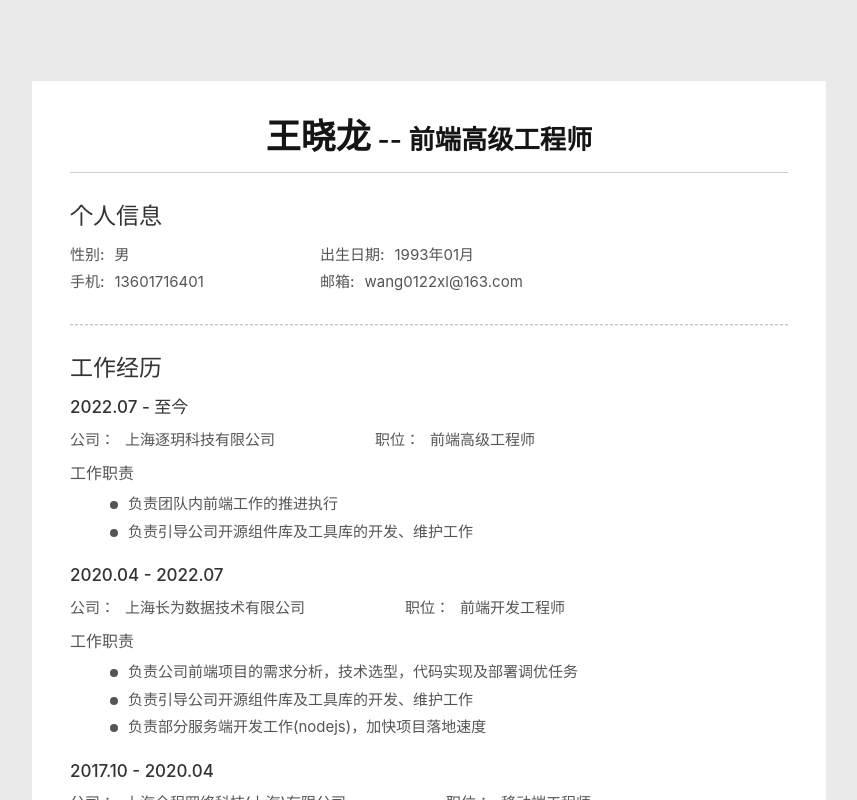
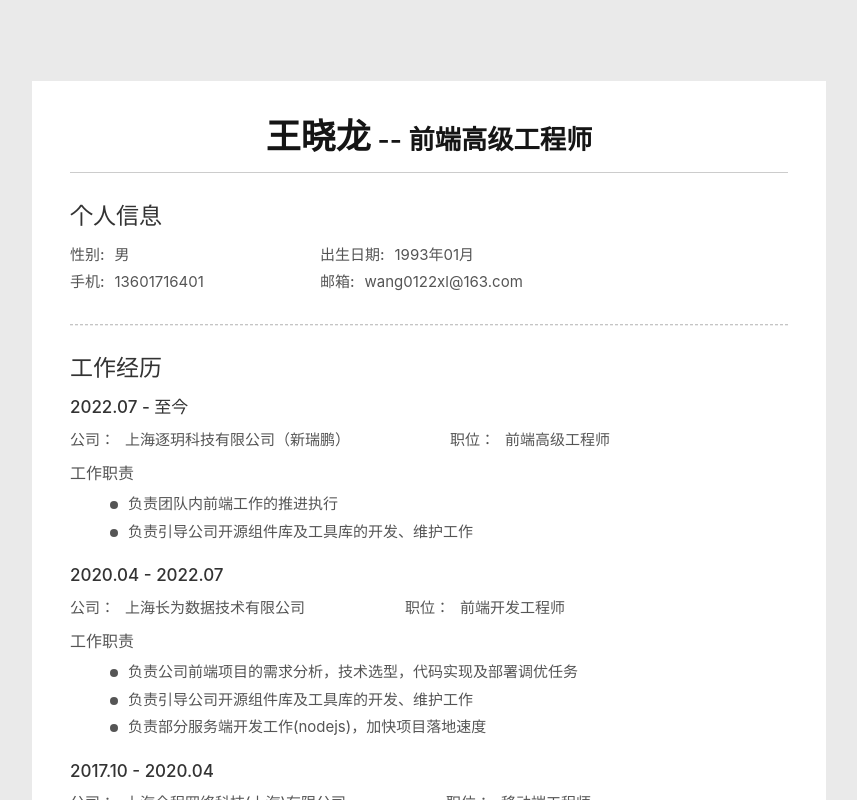
Before and after one commit to wang0122xl/resume, a React (Vite) app: page / in a window 1280 px wide. Shown: the whole page, without its empty margins (211-1068 px from the left). Built offline with nearby package versions, Linux system fonts and the light colour scheme.

Commit message:
:speech_balloon: 公司

```diff
--- a/src/components/work-experience.tsx
+++ b/src/components/work-experience.tsx
@@ -2,7 +2,7 @@
  * @Date: 2021-08-31 21:03:52
  * @Author: wang0122xl@163.com
  * @LastEditors: wang0122xl@163.com
- * @LastEditTime: 2023-03-10 17:27:49
+ * @LastEditTime: 2023-07-04 10:11:18
  * @Description: file content
  */
 
@@ -14,7 +14,7 @@ const WorkExperience = () => {
             <div className="flex mb-5px">
             <p className="mr-100px">
                     <span>公司：</span>
-                    上海逐玥科技有限公司
+                    上海逐玥科技有限公司（新瑞鹏）
                 </p>
                 <p>
                     <span>职位：</span>
```
